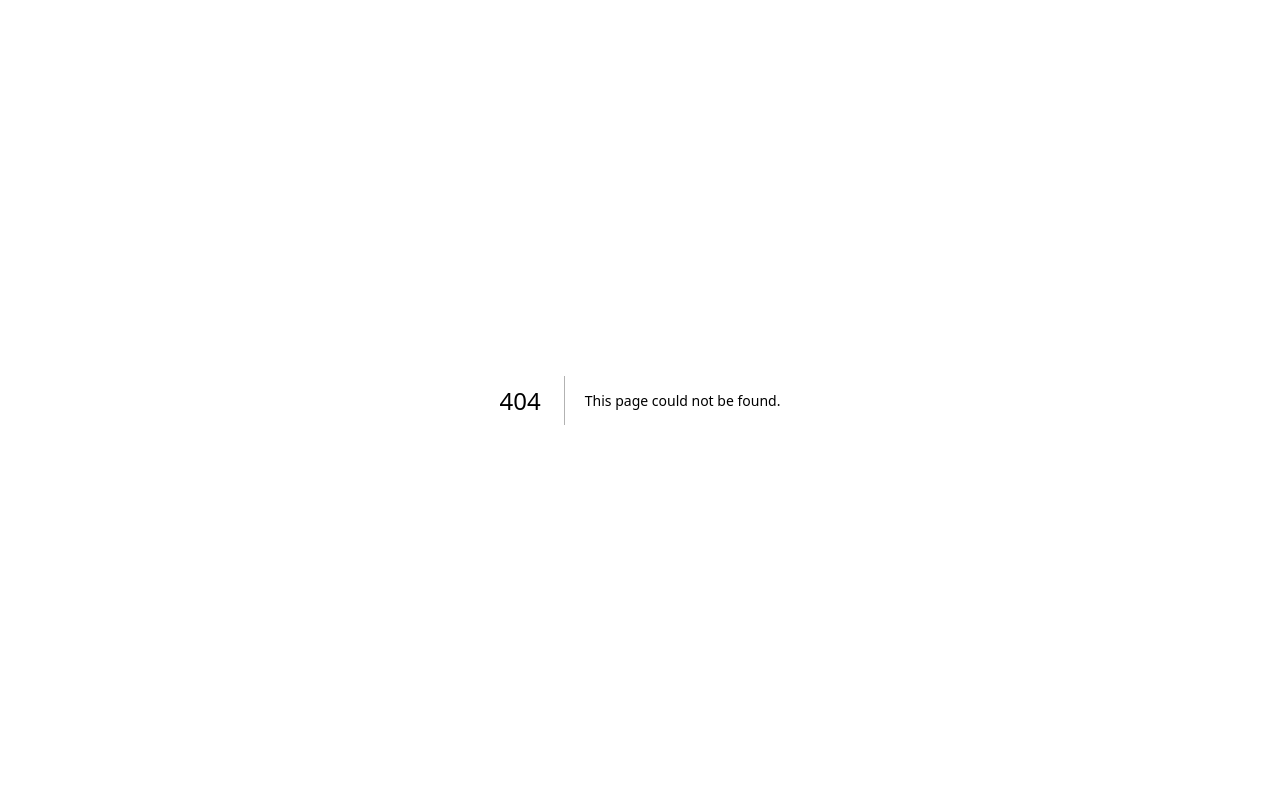
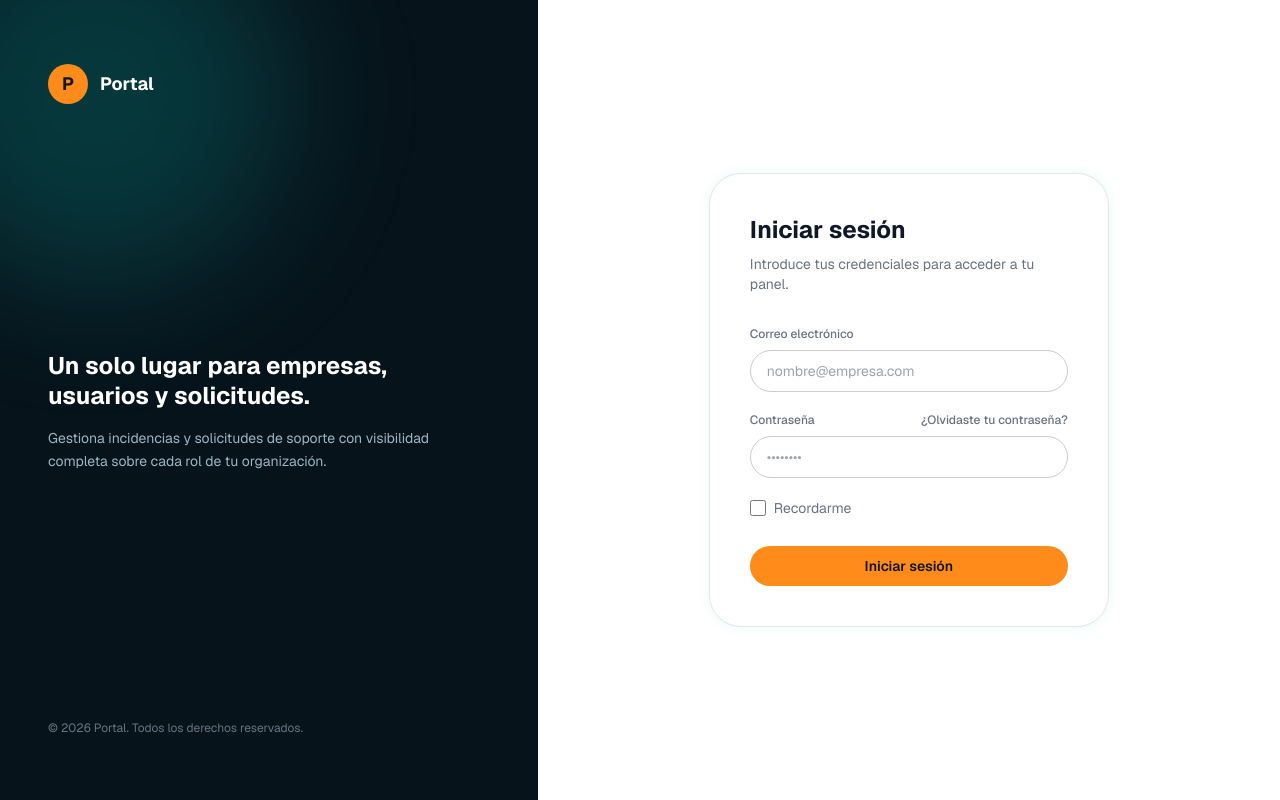
Before and after one commit to bbarreto5/prueba_tecnica, a Next.js app in the folder frontend/: page /login in a window 1280 px wide. Before the commit this address had no page. Built offline with nearby package versions, Linux system fonts and the light colour scheme.

Commit message:
feat(frontend): add login page UI

```diff
--- /dev/null
+++ b/frontend/app/login/page.tsx
@@ -0,0 +1,53 @@
+import type { Metadata } from "next";
+import { LoginForm } from "@/features/auth/components/LoginForm";
+
+export const metadata: Metadata = {
+  title: "Iniciar sesión",
+};
+
+export default function LoginPage() {
+  return (
+    <div className="flex min-h-screen w-full font-sans">
+      <section
+        aria-hidden="true"
+        className="relative hidden w-[42%] flex-col justify-between overflow-hidden bg-[#07131b] px-12 py-16 lg:flex"
+      >
+        <div className="pointer-events-none absolute -top-24 -left-24 h-96 w-96 rounded-full bg-[#09c6b8]/20 blur-3xl" />
+
+        <div className="relative flex items-center gap-3">
+          <span className="flex h-10 w-10 items-center justify-center rounded-[1.25rem] bg-[#ff8b1a] text-lg font-bold text-[#101828]">
+            P
+          </span>
+          <span className="text-lg font-bold text-white">Portal</span>
+        </div>
+
+        <div className="relative max-w-sm">
+          <h2 className="text-2xl leading-tight font-bold text-white">
+            Un solo lugar para empresas, usuarios y solicitudes.
+          </h2>
+          <p className="mt-4 text-sm leading-relaxed text-[#9cb5c4]">
+            Gestiona incidencias y solicitudes de soporte con visibilidad
+            completa sobre cada rol de tu organización.
+          </p>
+        </div>
+
+        <p className="relative text-xs text-[#6a7282]">
+          © 2026 Portal. Todos los derechos reservados.
+        </p>
+      </section>
+
+      <section className="flex w-full flex-1 items-center justify-center bg-white px-6 py-12 sm:px-10">
+        <div className="w-full max-w-[400px]">
+          <div className="mb-8 flex items-center gap-3 lg:hidden">
+            <span className="flex h-10 w-10 items-center justify-center rounded-[1.25rem] bg-[#ff8b1a] text-lg font-bold text-[#101828]">
+              P
+            </span>
+            <span className="text-lg font-bold text-[#101828]">Portal</span>
+          </div>
+
+          <LoginForm />
+        </div>
+      </section>
+    </div>
+  );
+}
--- /dev/null
+++ b/frontend/features/auth/components/LoginForm.tsx
@@ -0,0 +1,73 @@
+"use client";
+
+import type { FormEvent } from "react";
+
+export function LoginForm() {
+  function handleSubmit(event: FormEvent<HTMLFormElement>) {
+    event.preventDefault();
+  }
+
+  return (
+    <div className="w-full rounded-[2rem] border border-[#e5e5e5] bg-white p-8 shadow-[0_0_12px_#09c6b81a] sm:p-10">
+      <h1 className="text-2xl font-bold text-[#101828]">Iniciar sesión</h1>
+      <p className="mt-2 text-sm text-[#6a7282]">
+        Introduce tus credenciales para acceder a tu panel.
+      </p>
+
+      <form onSubmit={handleSubmit} noValidate className="mt-8 flex flex-col gap-5">
+        <div className="flex flex-col gap-2">
+          <label htmlFor="email" className="text-xs font-medium text-[#6a7282]">
+            Correo electrónico
+          </label>
+          <input
+            id="email"
+            name="email"
+            type="email"
+            autoComplete="email"
+            placeholder="nombre@empresa.com"
+            className="rounded-[2rem] border border-[#cccccc] bg-white px-4 py-2.5 text-sm text-[#101828] placeholder:text-[#9ca3af] outline-none transition-colors focus:border-[#ff8b1a] focus-visible:ring-2 focus-visible:ring-[#ff8b1a]/40"
+          />
+        </div>
+
+        <div className="flex flex-col gap-2">
+          <div className="flex items-center justify-between gap-3">
+            <label htmlFor="password" className="text-xs font-medium text-[#6a7282]">
+              Contraseña
+            </label>
+            <a
+              href="#"
+              className="text-xs font-medium text-[#6a7282] transition-colors hover:text-[#101828] hover:underline focus-visible:text-[#101828] focus-visible:underline focus-visible:outline-none"
+            >
+              ¿Olvidaste tu contraseña?
+            </a>
+          </div>
+          <input
+            id="password"
+            name="password"
+            type="password"
+            autoComplete="current-password"
+            placeholder="••••••••"
+            className="rounded-[2rem] border border-[#cccccc] bg-white px-4 py-2.5 text-sm text-[#101828] placeholder:text-[#9ca3af] outline-none transition-colors focus:border-[#ff8b1a] focus-visible:ring-2 focus-visible:ring-[#ff8b1a]/40"
+          />
+        </div>
+
+        <label htmlFor="remember" className="flex items-center gap-2 text-sm text-[#6a7282]">
+          <input
+            id="remember"
+            name="remember"
+            type="checkbox"
+            className="h-4 w-4 rounded border-[#cccccc] accent-[#ff8b1a] focus-visible:ring-2 focus-visible:ring-[#ff8b1a]/40"
+          />
+          Recordarme
+        </label>
+
+        <button
+          type="submit"
+          className="mt-2 rounded-[2rem] bg-[#ff8b1a] px-4 py-2.5 text-sm font-semibold text-[#101828] transition-opacity hover:opacity-90 focus-visible:outline-none focus-visible:ring-2 focus-visible:ring-[#ff8b1a]/40 focus-visible:ring-offset-2"
+        >
+          Iniciar sesión
+        </button>
+      </form>
+    </div>
+  );
+}
```
